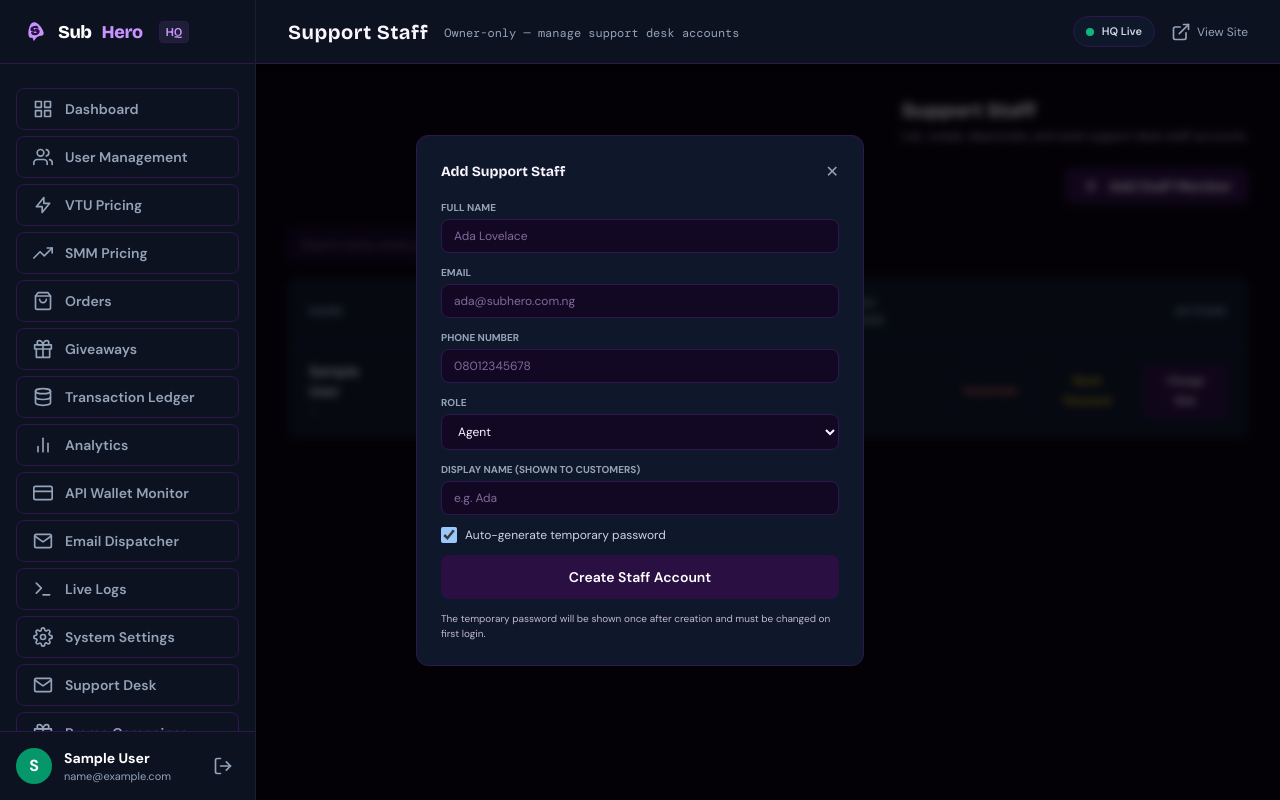
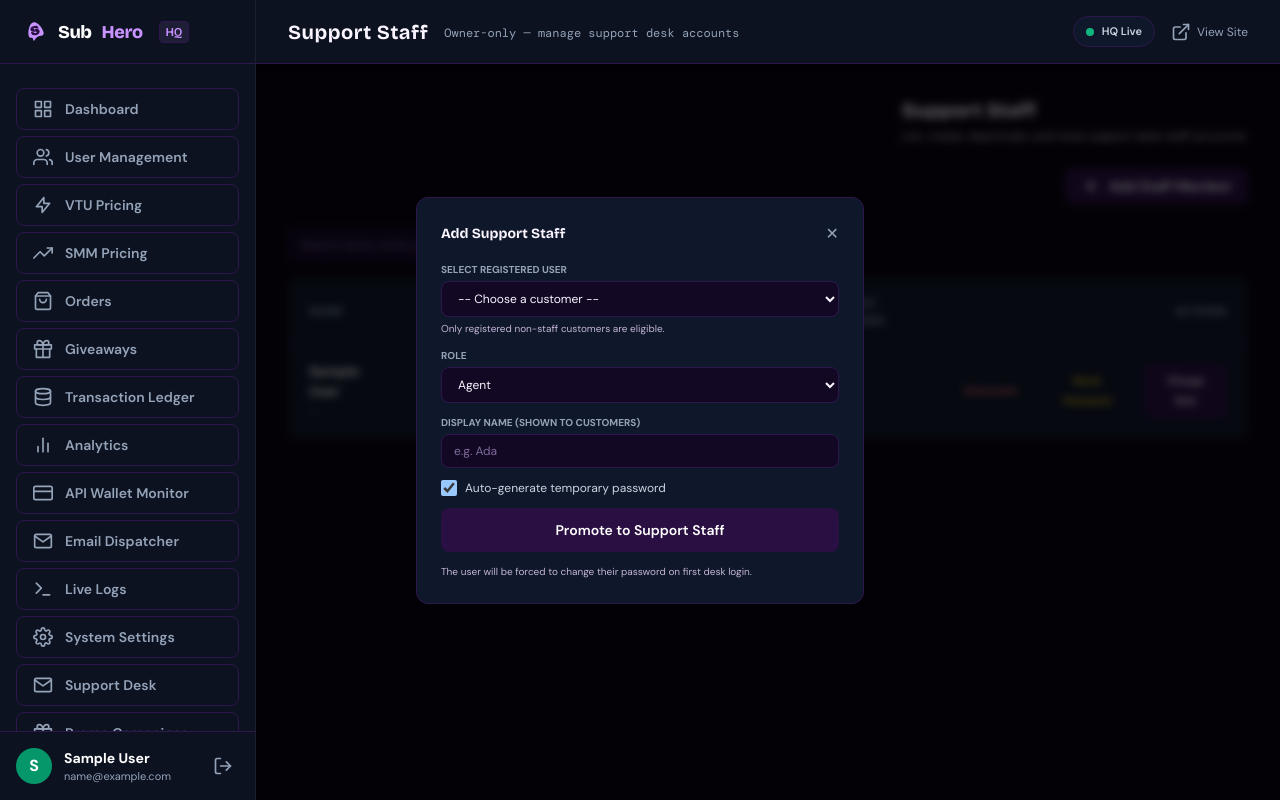
Before and after one commit to Eminenz07/SubHero, a Django app: page /subhero-hq-sh9k4x2/support-staff/ in a window 1280 px wide, after a click on "Add Staff Member". Run offline with Django 5.2, Linux system fonts and the light colour scheme; the visitor is signed in with stand-in values (Sample User, id 1); data comes from the database, SQL or seed files in the repository; data that the repository does not hold is empty; parts of the project's set-up code (start-up, migrations or seed data) failed here and were passed over.

Commit message:
feat(support): promote existing registered users to staff
- Support Staff create form now selects from existing registered
  non-staff customers (user_id dropdown) instead of creating new
  users from scratch; promotes the chosen user (is_staff, active,
  verified) and creates their StaffProfile
- Temporary password (typed or auto-generated) still shown once
- Updated staff creation test to use user_id promotion flow

```diff
--- a/apps/admin_panel/views.py
+++ b/apps/admin_panel/views.py
@@ -2333,72 +2333,72 @@ def support_staff(request):
         action = request.POST.get("action", "").strip()
 
         if action == "create":
-            name = (request.POST.get("name") or "").strip()
-            email = (request.POST.get("email") or "").strip().lower()
-            phone = (request.POST.get("phone") or "").strip()
+            user_id = (request.POST.get("user_id") or "").strip()
             role = request.POST.get("role", "agent").strip()
             display_name = (request.POST.get("display_name") or "").strip()
             temp_password = (request.POST.get("temp_password") or "").strip()
 
-            if not name or not email or not phone:
-                messages.error(request, "Name, email and phone are required.")
+            if not user_id:
+                messages.error(request, "Please select a registered user.")
             elif role not in ("agent", "lead"):
                 messages.error(request, "Invalid role.")
             else:
-                email_ok = True
                 try:
-                    validate_email(email)
-                except ValidationError:
-                    messages.error(request, "Enter a valid email address.")
-                    email_ok = False
-                if email_ok and User.objects.filter(email=email).exists():
-                    messages.error(request, "A user with that email already exists.")
-                    email_ok = False
-                if email_ok and User.objects.filter(phone_number=phone).exists():
-                    messages.error(request, "A user with that phone number already exists.")
-                if email_ok:
-                    if not temp_password:
-                        temp_password = get_random_string(12)
-                    user = User.objects.create_user(
-                        phone_number=phone,
-                        email=email,
-                        password=temp_password,
-                        full_name=name,
-                        is_staff=True,
-                        is_active=True,
-                        is_verified=True,
-                    )
-                    StaffProfile.objects.create(
-                        user=user,
-                        role=role,
-                        display_name=display_name,
-                        is_available=True,
-                        must_change_password=True,
-                    )
-                    # Log creation
-                    try:
-                        from apps.admin_panel.models import AdminLog
-                        AdminLog.objects.create(
-                            admin_user=request.user,
-                            action="create_staff",
-                            target_type="user",
-                            target_id=str(user.id),
-                            detail=f"Created support staff {email} ({phone}) role={role}",
-                            ip_address=get_client_ip(request),
+                    target = User.objects.get(id=user_id)
+                except (User.DoesNotExist, ValueError):
+                    messages.error(request, "Selected user not found.")
+                else:
+                    if target.is_staff:
+                        messages.error(request, "That user is already a staff member.")
+                    else:
+                        if not temp_password:
+                            temp_password = get_random_string(12)
+                        target.set_password(temp_password)
+                        target.is_staff = True
+                        target.is_active = True
+                        target.is_verified = True
+                        target.save(
+                            update_fields=["password", "is_staff", "is_active", "is_verified"]
                         )
-                    except Exception:
-                        pass
-                    messages.success(
-                        request,
-                        f"Staff account created for {name}. Temporary password: {temp_password}",
-                    )
-                    # Stash for one-time display
-                    request.session["staff_temp_password"] = {
-                        "email": email,
-                        "password": temp_password,
-                        "login_url": request.build_absolute_uri(reverse("support:desk:staff_login")),
-                    }
-                    return redirect("admin_panel:support_staff")
+                        StaffProfile.objects.update_or_create(
+                            user=target,
+                            defaults={
+                                "role": role,
+                                "display_name": display_name,
+                                "is_available": True,
+                                "must_change_password": True,
+                            },
+                        )
+                        # Log creation
+                        try:
+                            from apps.admin_panel.models import AdminLog
+                            AdminLog.objects.create(
+                                admin_user=request.user,
+                                action="create_staff",
+                                target_type="user",
+                                target_id=str(target.id),
+                                detail=(
+                                    f"Promoted registered user {target.email} "
+                                    f"({target.phone_number}) to support staff role={role}"
+                                ),
+                                ip_address=get_client_ip(request),
+                            )
+                        except Exception:
+                            pass
+                        messages.success(
+                            request,
+                            f"Staff account created for {target.full_name or target.phone_number}. "
+                            f"Temporary password: {temp_password}",
+                        )
+                        # Stash for one-time display
+                        request.session["staff_temp_password"] = {
+                            "email": target.email,
+                            "password": temp_password,
+                            "login_url": request.build_absolute_uri(
+                                reverse("support:desk:staff_login")
+                            ),
+                        }
+                        return redirect("admin_panel:support_staff")
 
         elif action == "toggle_status":
             staff_id = request.POST.get("staff_id")
@@ -2468,6 +2468,12 @@ def support_staff(request):
     # One-time temp password display (popped after render)
     temp_password_info = request.session.pop("staff_temp_password", None)
 
+    # Existing registered (non-staff) users eligible for promotion
+    existing_users = (
+        User.objects.filter(is_staff=False)
+        .order_by("full_name", "phone_number")
+    )
+
     # Pagination
     from django.core.paginator import Paginator
     paginator = Paginator(staff_qs, 25)
@@ -2479,5 +2485,6 @@ def support_staff(request):
         "staff_page": staff_page,
         "q": q,
         "temp_password_info": temp_password_info,
+        "existing_users": existing_users,
     }
     return render(request, "admin_panel/support_staff_list.html", context)
--- a/templates/admin_panel/support_staff_list.html
+++ b/templates/admin_panel/support_staff_list.html
@@ -175,22 +175,15 @@
             {% csrf_token %}
             <input type="hidden" name="action" value="create">
             <div>
-                <label class="text-[10px] font-bold text-slate-400 uppercase block mb-1">Full Name</label>
-                <input type="text" name="name" required
-                       class="w-full px-3 py-2 rounded-lg bg-[#060b13] border border-surface-border text-xs text-white focus:outline-none focus:border-brand-primary"
-                       placeholder="Ada Lovelace">
-            </div>
-            <div>
-                <label class="text-[10px] font-bold text-slate-400 uppercase block mb-1">Email</label>
-                <input type="email" name="email" required
-                       class="w-full px-3 py-2 rounded-lg bg-[#060b13] border border-surface-border text-xs text-white focus:outline-none focus:border-brand-primary"
-                       placeholder="ada@subhero.com.ng">
-            </div>
-            <div>
-                <label class="text-[10px] font-bold text-slate-400 uppercase block mb-1">Phone Number</label>
-                <input type="tel" name="phone" required
-                       class="w-full px-3 py-2 rounded-lg bg-[#060b13] border border-surface-border text-xs text-white focus:outline-none focus:border-brand-primary"
-                       placeholder="08012345678">
+                <label class="text-[10px] font-bold text-slate-400 uppercase block mb-1">Select Registered User</label>
+                <select name="user_id" required
+                        class="w-full px-3 py-2 rounded-lg bg-[#060b13] border border-surface-border text-xs text-white focus:outline-none focus:border-brand-primary">
+                    <option value="">-- Choose a customer --</option>
+                    {% for u in existing_users %}
+                    <option value="{{ u.id }}">{{ u.full_name|default:u.phone_number }} ({{ u.email }}) — {{ u.phone_number }}</option>
+                    {% endfor %}
+                </select>
+                <p class="text-[10px] text-slate-500 mt-1">Only registered non-staff customers are eligible.</p>
             </div>
             <div>
                 <label class="text-[10px] font-bold text-slate-400 uppercase block mb-1">Role</label>
@@ -218,10 +211,10 @@
                        placeholder="••••••••">
             </div>
             <button type="submit" class="w-full py-3 rounded-lg bg-brand-primary text-white font-semibold text-sm hover:bg-purple-600 transition-colors">
-                Create Staff Account
+                Promote to Support Staff
             </button>
             <p class="text-[10px] text-slate-500 mt-2">
-                The temporary password will be shown once after creation and must be changed on first login.
+                The user will be forced to change their password on first desk login.
             </p>
         </form>
     </div>
```
Also changed, not shown: apps/support/tests.py (+9 -4 lines).
